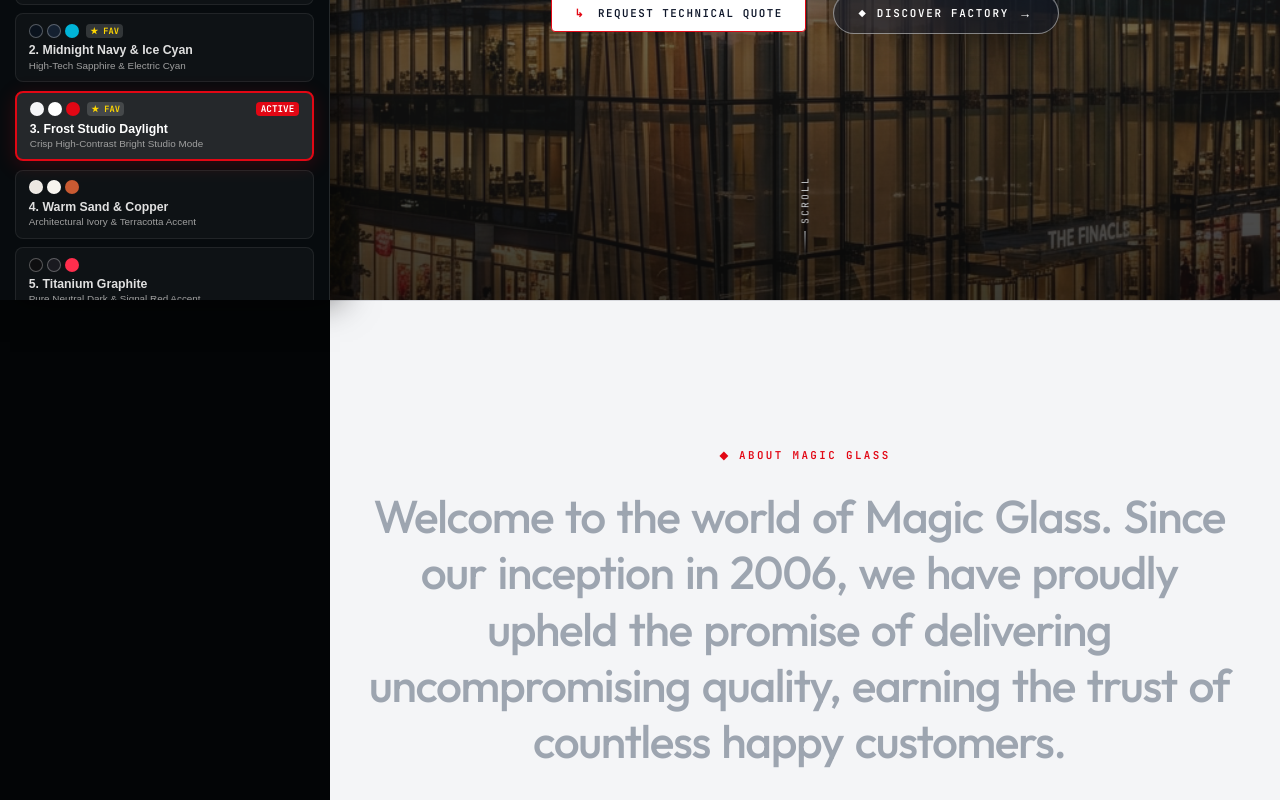
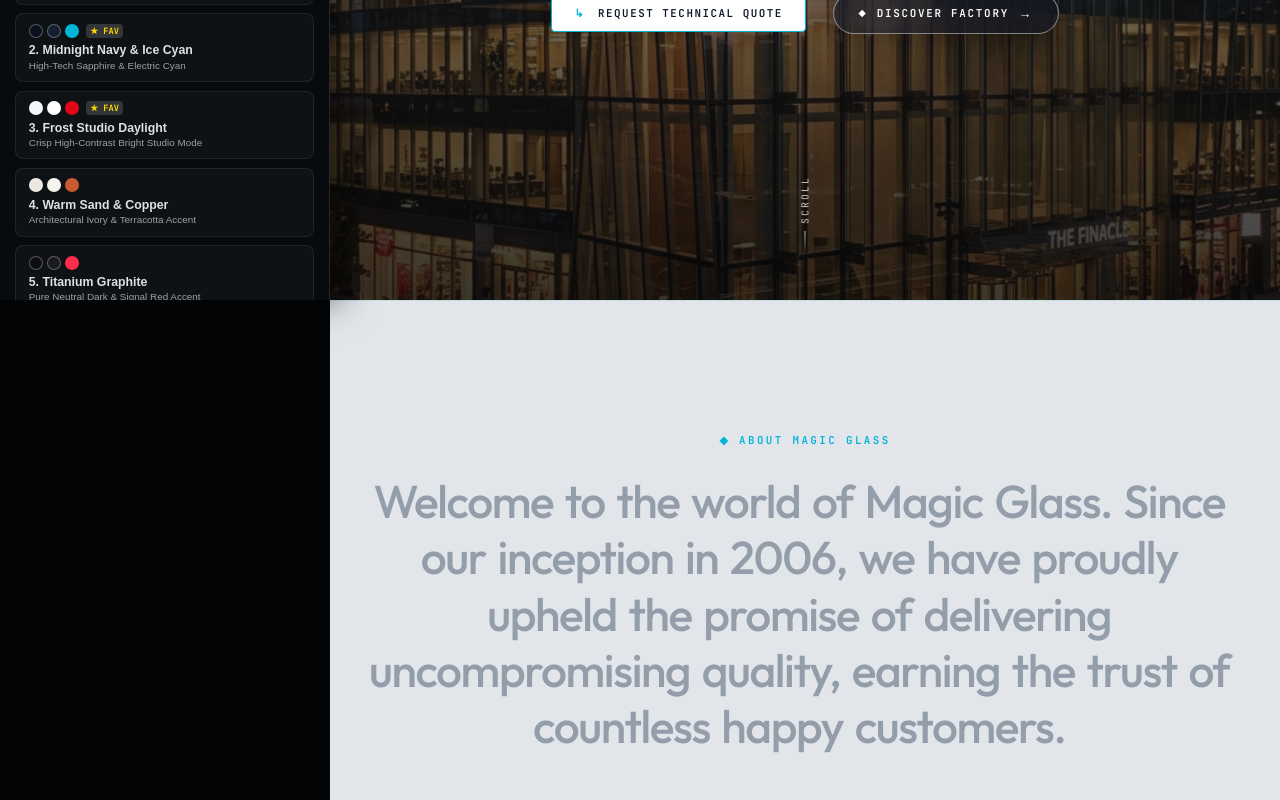
Before and after one commit to Shaanshimpi/magicglass, a Next.js app: page /color-options in a window 1280 px wide. Shown: the part 500-1300 px from the top of the page. Built offline with nearby package versions, Linux system fonts and the light colour scheme.

Commit message:
fix(ui): update color theme to Nordic Silver & Electric Cyan, fix pinning and z-index overlap, update button links

```diff
--- a/src/app/(frontend)/color-options/page.tsx
+++ b/src/app/(frontend)/color-options/page.tsx
@@ -112,17 +112,18 @@ const COLOR_OPTIONS: FullColorTheme[] = [
     colorGlassBg: 'rgba(14, 14, 16, 0.88)',
   },
   {
-    id: 'nordic-cobalt',
-    name: '6. Nordic Silver & Cobalt',
-    tagline: 'Cool Metallic Light & Deep Cobalt Blue',
+    id: 'nordic-cyan',
+    name: '6. Nordic Silver & Cyan',
+    tagline: 'Cool Metallic Light & Electric Cyan',
     colorBlack: '#e2e6eb',
     colorGrey: '#ffffff',
     colorSurfaceHover: '#d1d8e0',
     colorTaupe: '#475569',
     colorCream: '#0f172a',
-    colorCrimson: '#2563eb',
-    colorBorderSubtle: 'rgba(15, 23, 42, 0.12)',
+    colorCrimson: '#00b4d8',
+    colorBorderSubtle: 'rgba(0, 180, 216, 0.15)',
     colorGlassBg: 'rgba(226, 230, 235, 0.92)',
+    isFavorite: true,
   },
   {
     id: 'cobalt-gold',
@@ -217,7 +218,7 @@ function ProjectsSectionPreview({ onOpenQuoteDrawer }: { onOpenQuoteDrawer: () =
 }
 
 export default function ColorOptionsPage() {
-  const [activeThemeId, setActiveThemeId] = useState<string>('frost-light')
+  const [activeThemeId, setActiveThemeId] = useState<string>('nordic-cyan')
   const [activeTab, setActiveTab] = useState<PageTab>('home')
   const [isSidebarOpen, setIsSidebarOpen] = useState<boolean>(true)
   const [isQuoteOpen, setIsQuoteOpen] = useState(false)
@@ -636,7 +637,7 @@ export default function ColorOptionsPage() {
             {activeTab === 'products' && (
               <div>
                 <ProductsCollection />
-                <FloatingQuoteButton onOpenQuoteDrawer={handleOpenQuote} />
+                {!isQuoteOpen && <FloatingQuoteButton onOpenQuoteDrawer={handleOpenQuote} />}
               </div>
             )}
 
--- a/src/app/(frontend)/projects/page.tsx
+++ b/src/app/(frontend)/projects/page.tsx
@@ -29,7 +29,7 @@ export default function ProjectsPage() {
   ]
 
   return (
-    <div style={{ backgroundColor: 'var(--color-black)', minHeight: '100vh', paddingTop: '70px' }}>
+    <div style={{ backgroundColor: 'var(--color-black)', minHeight: '100vh' }}>
       <ProjectsHero
         projects={projects}
         onSelectProject={(project) => setSelectedProject(project)}
--- a/src/app/(frontend)/styles.css
+++ b/src/app/(frontend)/styles.css
@@ -1,18 +1,18 @@
 :root {
-  /* Core Color Palette - Frost Studio Daylight */
-  --color-black: #f4f5f7;            /* Base Page Background (Crisp Light Studio) */
+  /* Core Color Palette - Nordic Silver & Electric Cyan (Option 6) */
+  --color-black: #e2e6eb;            /* Base Page Background (Nordic Silver Light) */
   --color-grey: #ffffff;             /* Elevated Card / Panel Surface (Pure White) */
-  --color-surface-hover: #e2e8f0;    /* Card Surface Hover (Light Slate) */
+  --color-surface-hover: #d1d8e0;    /* Card Surface Hover */
   --color-taupe: #475569;            /* Muted Body Text / Subtitles (Slate-600) */
   --color-cream: #0f172a;            /* High Emphasis Heading Text (Slate-900 Dark) */
-  --color-crimson: #e20714;          /* Primary Brand Accent CTA */
+  --color-crimson: #00b4d8;          /* Primary Brand Accent CTA (Electric Cyan) */
   --color-white: #ffffff;            /* Pure Accent White */
 
   /* Derived System Variables */
   --color-border-subtle: rgba(15, 23, 42, 0.12);
   --color-border-strong: rgba(15, 23, 42, 0.25);
-  --color-glass-bg: rgba(244, 245, 247, 0.92);
-  --color-glass-border: rgba(15, 23, 42, 0.15);
+  --color-glass-bg: rgba(226, 230, 235, 0.92);
+  --color-glass-border: rgba(0, 180, 216, 0.2);
 
   /* Typography Variables */
   --font-outfit: 'Outfit', sans-serif;
--- a/src/components/FloatingQuoteButton/FloatingQuoteButton.module.css
+++ b/src/components/FloatingQuoteButton/FloatingQuoteButton.module.css
@@ -2,7 +2,7 @@
   position: fixed;
   right: 2rem;
   bottom: 2.5rem;
-  z-index: 999;
+  z-index: 90;
 }
 
 .floatingBtn {
--- a/src/components/Heritage/Heritage.module.css
+++ b/src/components/Heritage/Heritage.module.css
@@ -1,15 +1,14 @@
 .heritageSection {
   position: relative;
   width: 100%;
-  height: 100vh;
+  min-height: 100vh;
+  padding: 4rem 2rem;
   background-color: var(--color-black);
   color: var(--color-taupe);
   display: flex;
   flex-direction: column;
   align-items: center;
   justify-content: center;
-  padding: 4rem 2rem 2rem 2rem;
-  overflow: hidden;
   border-top: 1px solid var(--color-border-subtle);
 }
 
@@ -103,9 +102,7 @@
 
 @media (max-width: 850px) {
   .heritageSection {
-    height: auto;
-    min-height: 100vh;
-    padding: 6rem 1.5rem;
+    padding: 5rem 1.5rem 4rem 1.5rem;
   }
   .statementHeadline {
     margin-bottom: 2rem;
--- a/src/components/Heritage/Heritage.tsx
+++ b/src/components/Heritage/Heritage.tsx
@@ -32,13 +32,14 @@ export const Heritage: React.FC<HeritageProps> = ({ onOpenQuoteDrawer }) => {
 
     const ctx = gsap.context(() => {
       if (sectionRef.current && wordRefs.current.length > 0 && containerRef.current) {
-        // Pinned ScrollTrigger Timeline: All words scrub from 0.5 to 1.0 opacity
+        // Pinned ScrollTrigger Timeline: Pins while text narrative reveals word-by-word, then unpins
         const tl = gsap.timeline({
           scrollTrigger: {
             trigger: sectionRef.current,
             start: 'top top',
-            end: '+=130%',
+            end: '+=110%',
             pin: containerRef.current,
+            pinSpacing: true,
             scrub: 0.8,
             anticipatePin: 1,
           },
@@ -95,7 +96,7 @@ export const Heritage: React.FC<HeritageProps> = ({ onOpenQuoteDrawer }) => {
         </h2>
 
         <div ref={ctaRef} className={styles.ctaContainer}>
-          <a href="#products" className="btn-black">
+          <a href="/about" className="btn-black">
             ↳ WHO WE ARE
           </a>
         </div>
--- a/src/components/IndustrySolution/IndustrySolutionContent.tsx
+++ b/src/components/IndustrySolution/IndustrySolutionContent.tsx
@@ -20,11 +20,8 @@ interface IndustryItem {
 }
 
 export const IndustrySolutionContent: React.FC = () => {
-  const [isQuoteOpen, setIsQuoteOpen] = useState(false)
+  const { openQuoteDrawer } = useLayoutContext()
   const { page, industries } = mockData as { page: any; industries: IndustryItem[] }
-
-  const handleOpenQuote = () => setIsQuoteOpen(true)
-  const handleCloseQuote = () => setIsQuoteOpen(false)
 
   // GSAP Parallax Section & Card Refs
   const sectionRef = useRef<HTMLElement>(null)
@@ -278,7 +275,7 @@ export const IndustrySolutionContent: React.FC = () => {
                   Our <strong>industry solution collection</strong> is defined by exceptional engineering, refined aesthetics, and enduring quality. Get every architectural and industrial glass application under one roof.
                 </p>
                 <div className={styles.ctaWrapper}>
-                  <button type="button" className="btn-black" onClick={handleOpenQuote}>
+                  <button type="button" className="btn-black" onClick={openQuoteDrawer}>
                     ↳ REQUEST ENQUIRY
                   </button>
                 </div>
--- a/src/components/ProductSystems/ProductSystems.tsx
+++ b/src/components/ProductSystems/ProductSystems.tsx
@@ -124,7 +124,7 @@ export const ProductSystems: React.FC = () => {
                 Our <strong>glazing collection</strong> is defined by exceptional craftsmanship, refined design, and enduring quality. Get every glass application under one roof for bold architecture and uncompromising vision.
               </p>
               <div className={styles.ctaWrapper}>
-                <a href="#quote" className="btn-black">
+                <a href="/products" className="btn-black">
                   ↳ PRODUCT OVERVIEW
                 </a>
               </div>
--- a/src/components/Projects/ProjectsFilterNav.module.css
+++ b/src/components/Projects/ProjectsFilterNav.module.css
@@ -1,7 +1,6 @@
 .stickyNavContainer {
-  position: sticky;
-  top: 0;
-  z-index: 40;
+  position: relative;
+  z-index: 10;
   width: 100%;
   background-color: #f7f6f2;
   border-bottom: 1px solid rgba(18, 18, 18, 0.12);
--- a/src/components/QuoteDrawer/QuoteDrawer.module.css
+++ b/src/components/QuoteDrawer/QuoteDrawer.module.css
@@ -55,7 +55,7 @@
 .drawerOverlay {
   position: fixed;
   inset: 0;
-  z-index: 300;
+  z-index: 9999;
   background: rgba(11, 16, 18, 0.75);
   backdrop-filter: blur(12px);
   -webkit-backdrop-filter: blur(12px);
--- a/src/components/Shell/ClientLayoutShell.tsx
+++ b/src/components/Shell/ClientLayoutShell.tsx
@@ -108,7 +108,7 @@ export const ClientLayoutShell: React.FC<{ children: React.ReactNode }> = ({ chi
       <main>{children}</main>
       <QuoteDrawer isOpen={isQuoteOpen} onClose={closeQuoteDrawer} />
       <Footer />
-      <FloatingQuoteButton onOpenQuoteDrawer={openQuoteDrawer} />
+      {!isQuoteOpen && <FloatingQuoteButton onOpenQuoteDrawer={openQuoteDrawer} />}
     </LayoutContext.Provider>
   )
 }
```
